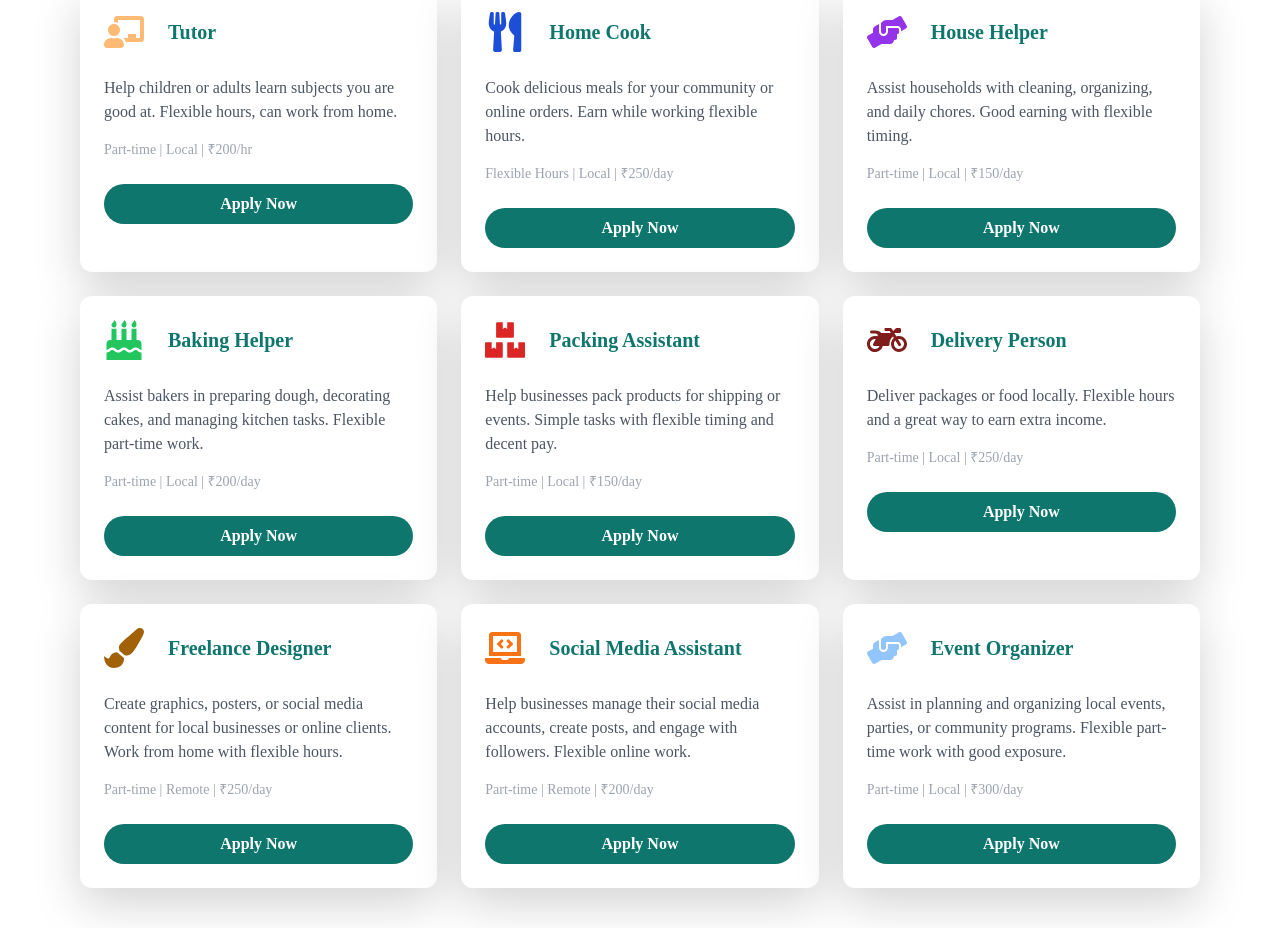
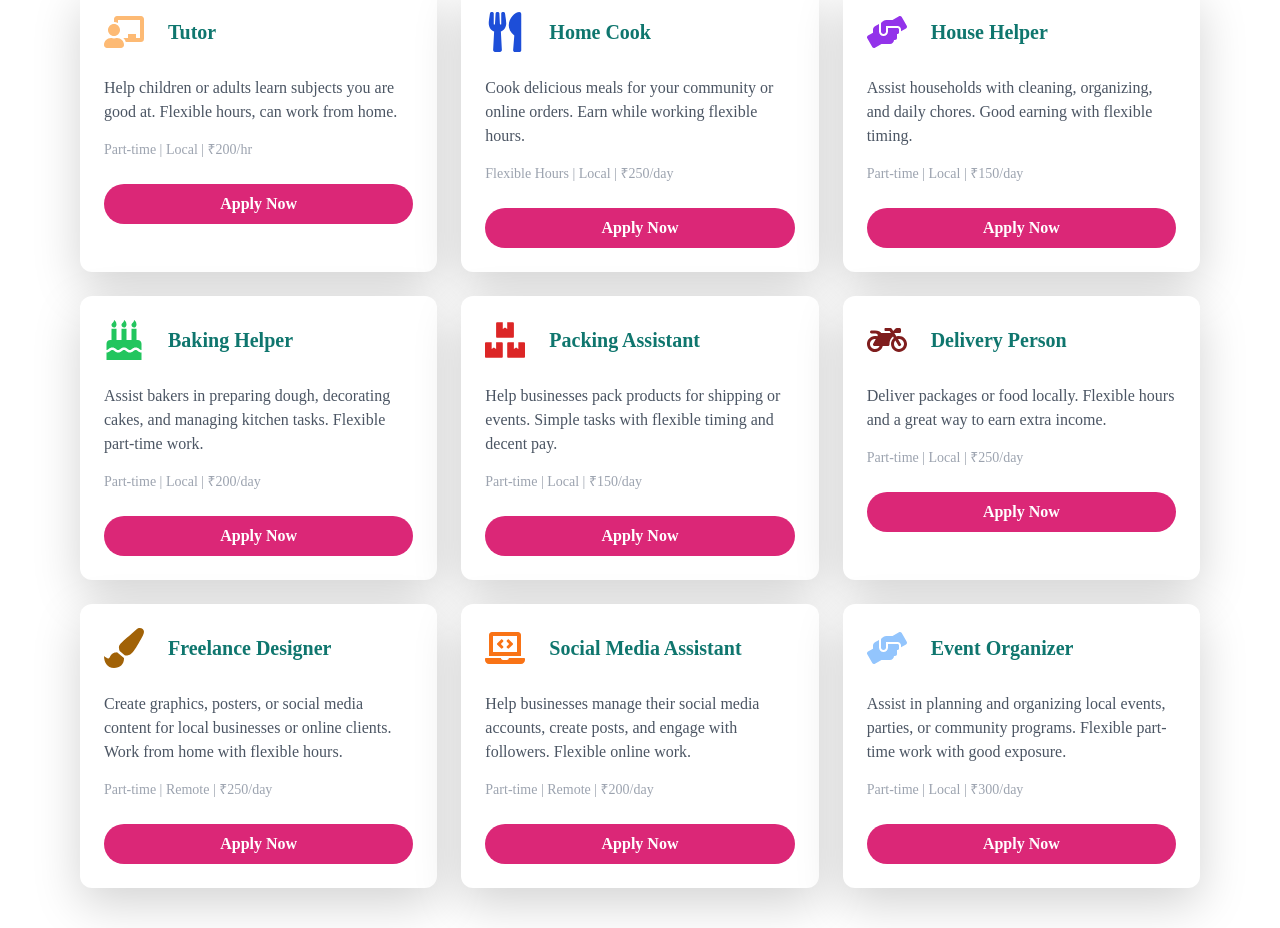
Before and after one commit to RuzalSingla/women-empowerment, a React app: page /jobs in a window 1280 px wide. Shown: the part 252-1180 px from the top of the page. Built offline with nearby package versions, Linux system fonts and the light colour scheme; the HTML template or start-up script is replaced by a standard one.

Commit message:
Application Form Added

```diff
--- a/src/components/jobportal/jobportal.jsx
+++ b/src/components/jobportal/jobportal.jsx
@@ -1,4 +1,4 @@
-import React from "react";
+import React, { useState } from "react";
 import {
   FaChalkboardTeacher,
   FaUtensils,
@@ -14,6 +14,47 @@ import { SlideLeft } from "../../utility/animation";
 
 
 const JobPortal = () => {
+  const [selectedJob, setSelectedJob] = useState(null);
+  const [appliedJobs, setAppliedJobs] = useState([]);
+  const [formData, setFormData] = useState({
+    name: "",
+    phone: "",
+    email: "",
+    address: "",
+    experience: "",
+    skills: "",
+    availability: "",
+    whyHire: "",
+  });
+
+  const handleApplyClick = (jobTitle) => {
+    setSelectedJob(jobTitle);
+  };
+
+  const handleChange = (e) => {
+  setFormData({
+    ...formData,
+    [e.target.name]: e.target.value,
+  });
+};
+
+const handleSubmit = (e) => {
+  e.preventDefault();
+
+  setAppliedJobs((prev) => [...prev, selectedJob]);
+  setSelectedJob(null);
+
+  setFormData({
+    name: "",
+    phone: "",
+    email: "",
+    address: "",
+    experience: "",
+    skills: "",
+    availability: "",
+    whyHire: "",
+  });
+};
   return (
     <div className="container py-10">
       <h1 className="text-3xl font-bold text-center mb-6 ">Work hub</h1>
@@ -41,9 +82,20 @@ const JobPortal = () => {
             Help children or adults learn subjects you are good at. Flexible hours, can work from home.
           </p>
           <p className="text-sm text-gray-400 mb-4">Part-time | Local | ₹200/hr</p>
-          <button className="w-full !bg-secondary text-white font-semibold rounded-full py-2 hover:bg-pink-700 transition">
+          {/* <button className="w-full !bg-secondary text-white font-semibold rounded-full py-2 hover:bg-pink-700 transition">
             Apply Now
-          </button>
+          </button> */}
+         <button
+          onClick={() => handleApplyClick("Tutor")}
+          disabled={appliedJobs.includes("Tutor")}
+          className={`w-full py-2 rounded-full font-semibold transition duration-300 ${
+            appliedJobs.includes("Tutor")
+              ? "bg-green-500 text-white cursor-not-allowed"
+              : "bg-pink-600 text-white hover:bg-pink-700 active:scale-95"
+          }`}
+        >
+          {appliedJobs.includes("Tutor") ? "Applied" : "Apply Now"}
+        </button>
         </motion.div>
 
         {/* Home Cook */}
@@ -62,8 +114,19 @@ const JobPortal = () => {
             Cook delicious meals for your community or online orders. Earn while working flexible hours.
           </p>
           <p className="text-sm text-gray-400 mb-4">Flexible Hours | Local | ₹250/day</p>
-          <button className="w-full !bg-secondary text-white font-semibold rounded-full py-2 hover:bg-pink-700 transition">
+          {/* <button className="w-full !bg-secondary text-white font-semibold rounded-full py-2 hover:bg-pink-700 transition">
             Apply Now
+          </button> */}
+          <button
+            onClick={() => handleApplyClick("Home Cook")}
+            disabled={appliedJobs.includes("Home Cook")}
+            className={`w-full py-2 rounded-full font-semibold transition duration-300 ${
+              appliedJobs.includes("Home Cook")
+                ? "bg-green-500 text-white cursor-not-allowed"
+                : "bg-pink-600 text-white hover:bg-pink-700 active:scale-95"
+            }`}
+          >
+            {appliedJobs.includes("Home Cook") ? "Applied" : "Apply Now"}
           </button>
         </motion.div>
 
@@ -84,9 +147,20 @@ const JobPortal = () => {
             Assist households with cleaning, organizing, and daily chores. Good earning with flexible timing.
           </p>
           <p className="text-sm text-gray-400 mb-4">Part-time | Local | ₹150/day</p>
-          <button className="w-full !bg-secondary text-white font-semibold rounded-full py-2 hover:bg-pink-700 transition">
+          {/* <button className="w-full !bg-secondary text-white font-semibold rounded-full py-2 hover:bg-pink-700 transition">
             Apply Now
-          </button>
+          </button> */}
+          <button
+            onClick={() => handleApplyClick("House Helper")}
+            disabled={appliedJobs.includes("House Helper")}
+            className={`w-full py-2 rounded-full font-semibold transition duration-300 ${
+              appliedJobs.includes("House Helper")
+                ? "bg-green-500 text-white cursor-not-allowed"
+                : "bg-pink-600 text-white hover:bg-pink-700 active:scale-95"
+            }`}
+          >
+            {appliedJobs.includes("House Helper") ? "Applied" : "Apply Now"}
+        </button>
         </motion.div>
       </div>
 
@@ -107,8 +181,19 @@ const JobPortal = () => {
             Assist bakers in preparing dough, decorating cakes, and managing kitchen tasks. Flexible part-time work.
           </p>
           <p className="text-sm text-gray-400 mb-4">Part-time | Local | ₹200/day</p>
-          <button className="w-full !bg-secondary text-white font-semibold rounded-full py-2 hover:bg-pink-700 transition">
+          {/* <button className="w-full !bg-secondary text-white font-semibold rounded-full py-2 hover:bg-pink-700 transition">
             Apply Now
+          </button> */}
+          <button
+            onClick={() => handleApplyClick("Baking Helper")}
+            disabled={appliedJobs.includes("Baking Helper")}
+            className={`w-full py-2 rounded-full font-semibold transition duration-300 ${
+              appliedJobs.includes("Baking Helper")
+                ? "bg-green-500 text-white cursor-not-allowed"
+                : "bg-pink-600 text-white hover:bg-pink-700 active:scale-95"
+            }`}
+          >
+            {appliedJobs.includes("Baking Helper") ? "Applied" : "Apply Now"}
           </button>
         </motion.div>
 
@@ -127,8 +212,19 @@ const JobPortal = () => {
             Help businesses pack products for shipping or events. Simple tasks with flexible timing and decent pay.
           </p>
           <p className="text-sm text-gray-400 mb-4">Part-time | Local | ₹150/day</p>
-          <button className="w-full !bg-secondary text-white font-semibold rounded-full py-2 hover:bg-pink-700 transition">
+          {/* <button className="w-full !bg-secondary text-white font-semibold rounded-full py-2 hover:bg-pink-700 transition">
             Apply Now
+          </button> */}
+          <button
+            onClick={() => handleApplyClick("Packing Assistant")}
+            disabled={appliedJobs.includes("Packing Assistant")}
+            className={`w-full py-2 rounded-full font-semibold transition duration-300 ${
+              appliedJobs.includes("Packing Assistant")
+                ? "bg-green-500 text-white cursor-not-allowed"
+                : "bg-pink-600 text-white hover:bg-pink-700 active:scale-95"
+            }`}
+          >
+            {appliedJobs.includes("Packing Assistant") ? "Applied" : "Apply Now"}
           </button>
         </motion.div>
 
@@ -147,8 +243,19 @@ const JobPortal = () => {
             Deliver packages or food locally. Flexible hours and a great way to earn extra income.
           </p>
           <p className="text-sm text-gray-400 mb-4">Part-time | Local | ₹250/day</p>
-          <button className="w-full !bg-secondary text-white font-semibold rounded-full py-2 hover:bg-pink-700 transition">
+          {/* <button className="w-full !bg-secondary text-white font-semibold rounded-full py-2 hover:bg-pink-700 transition">
             Apply Now
+          </button> */}
+          <button
+            onClick={() => handleApplyClick("Delivery Person")}
+            disabled={appliedJobs.includes("Delivery Person")}
+            className={`w-full py-2 rounded-full font-semibold transition duration-300 ${
+              appliedJobs.includes("Delivery Person")
+                ? "bg-green-500 text-white cursor-not-allowed"
+                : "bg-pink-600 text-white hover:bg-pink-700 active:scale-95"
+            }`}
+          >
+            {appliedJobs.includes("Delivery Person") ? "Applied" : "Apply Now"}
           </button>
         </motion.div>
       </div>
@@ -168,8 +275,19 @@ const JobPortal = () => {
                          Create graphics, posters, or social media content for local businesses or online clients. Work from home with flexible hours.
                       </p>
                       <p className="text-sm text-gray-400 mb-4">Part-time | Remote | ₹250/day</p>
-                  <button className="w-full !bg-secondary text-white font-semibold rounded-full py-2 hover:bg-pink-700 transition">
+                  {/* <button className="w-full !bg-secondary text-white font-semibold rounded-full py-2 hover:bg-pink-700 transition">
                  Apply Now
+                  </button> */}
+                  <button
+                    onClick={() => handleApplyClick("Freelance Designer")}
+                    disabled={appliedJobs.includes("Freelance Designer")}
+                    className={`w-full py-2 rounded-full font-semibold transition duration-300 ${
+                      appliedJobs.includes("Freelance Designer")
+                        ? "bg-green-500 text-white cursor-not-allowed"
+                        : "bg-pink-600 text-white hover:bg-pink-700 active:scale-95"
+                    }`}
+                  >
+                    {appliedJobs.includes("Freelance Designer") ? "Applied" : "Apply Now"}
                   </button>
                </motion.div>
 
@@ -189,8 +307,19 @@ const JobPortal = () => {
                    Help businesses manage their social media accounts, create posts, and engage with followers. Flexible online work.
                </p>
                <p className="text-sm text-gray-400 mb-4">Part-time | Remote | ₹200/day</p>
-              <button className="w-full !bg-secondary text-white font-semibold rounded-full py-2 hover:bg-pink-700 transition">
+              {/* <button className="w-full !bg-secondary text-white font-semibold rounded-full py-2 hover:bg-pink-700 transition">
               Apply Now
+              </button> */}
+              <button
+                onClick={() => handleApplyClick("Social Media Assistant")}
+                disabled={appliedJobs.includes("Social Media Assistant")}
+                className={`w-full py-2 rounded-full font-semibold transition duration-300 ${
+                  appliedJobs.includes("Social Media Assistant")
+                    ? "bg-green-500 text-white cursor-not-allowed"
+                    : "bg-pink-600 text-white hover:bg-pink-700 active:scale-95"
+                }`}
+              >
+                {appliedJobs.includes("Social Media Assistant") ? "Applied" : "Apply Now"}
               </button>
             </motion.div>
 
@@ -209,12 +338,143 @@ const JobPortal = () => {
                 Assist in planning and organizing local events, parties, or community programs. Flexible part-time work with good exposure.
                </p>
               <p className="text-sm text-gray-400 mb-4">Part-time | Local | ₹300/day</p>
-             <button className="w-full !bg-secondary text-white font-semibold rounded-full py-2 hover:bg-pink-700 transition">
+             {/* <button className="w-full !bg-secondary text-white font-semibold rounded-full py-2 hover:bg-pink-700 transition">
               Apply Now
-             </button>
+             </button> */}
+             <button
+                onClick={() => handleApplyClick("Event Organizer")}
+                disabled={appliedJobs.includes("Event Organizer")}
+                className={`w-full py-2 rounded-full font-semibold transition duration-300 ${
+                  appliedJobs.includes("Event Organizer")
+                    ? "bg-green-500 text-white cursor-not-allowed"
+                    : "bg-pink-600 text-white hover:bg-pink-700 active:scale-95"
+                }`}
+              >
+                {appliedJobs.includes("Event Organizer") ? "Applied" : "Apply Now"}
+              </button>
            </motion.div>
         </div>
+        {selectedJob && (
+  <div className="fixed inset-0 bg-black/50 backdrop-blur-sm flex items-center justify-center z-50">
 
+    <div className="bg-white w-full max-w-2xl rounded-2xl p-8 shadow-2xl relative overflow-y-auto max-h-[90vh]">
+
+      {/* Close Button */}
+      <button
+        onClick={() => setSelectedJob(null)}
+        className="absolute top-4 right-4 text-gray-500 hover:text-red-500 text-xl"
+      >
+        ✕
+      </button>
+
+      <h2 className="text-2xl font-bold mb-6">
+        Apply for {selectedJob}
+      </h2>
+
+      <form onSubmit={handleSubmit} className="space-y-4">
+
+        <input
+          type="text"
+          name="name"
+          placeholder="Full Name"
+          value={formData.name}
+          onChange={handleChange}
+          required
+          className="w-full border p-3 rounded-lg"
+        />
+
+        <input
+          type="tel"
+          name="phone"
+          placeholder="Phone Number"
+          value={formData.phone}
+          onChange={handleChange}
+          required
+          className="w-full border p-3 rounded-lg"
+        />
+
+        <input
+          type="email"
+          name="email"
+          placeholder="Email Address"
+          value={formData.email}
+          onChange={handleChange}
+          required
+          className="w-full border p-3 rounded-lg"
+        />
+
+        <textarea
+          name="address"
+          placeholder="Address"
+          value={formData.address}
+          onChange={handleChange}
+          required
+          rows="2"
+          className="w-full border p-3 rounded-lg"
+        />
+
+        <textarea
+          name="experience"
+          placeholder="Previous Experience (if any)"
+          value={formData.experience}
+          onChange={handleChange}
+          rows="2"
+          className="w-full border p-3 rounded-lg"
+        />
+
+        <textarea
+          name="skills"
+          placeholder="Skills (e.g. Cooking, Teaching, Designing...)"
+          value={formData.skills}
+          onChange={handleChange}
+          rows="2"
+          className="w-full border p-3 rounded-lg"
+        />
+
+        <select
+          name="availability"
+          value={formData.availability}
+          onChange={handleChange}
+          required
+          className="w-full border p-3 rounded-lg"
+        >
+          <option value="">Select Availability</option>
+          <option value="Morning">Morning</option>
+          <option value="Afternoon">Afternoon</option>
+          <option value="Evening">Evening</option>
+          <option value="Full Time">Full Time</option>
+        </select>
+
+        <textarea
+          name="whyHire"
+          placeholder="Why should we hire you?"
+          value={formData.whyHire}
+          onChange={handleChange}
+          rows="3"
+          className="w-full border p-3 rounded-lg"
+        />
+
+        <div className="flex justify-end gap-4 pt-4">
+          <button
+            type="button"
+            onClick={() => setSelectedJob(null)}
+            className="px-6 py-2 bg-gray-400 text-white rounded-full"
+          >
+            Cancel
+          </button>
+
+          <button
+            type="submit"
+            className="px-6 py-2 bg-green-500 text-white rounded-full hover:bg-green-600 transition"
+          >
+            Submit Application
+          </button>
+        </div>
+
+      </form>
+    </div>
+  </div>
+)}
     </div>
   );
 };
```
